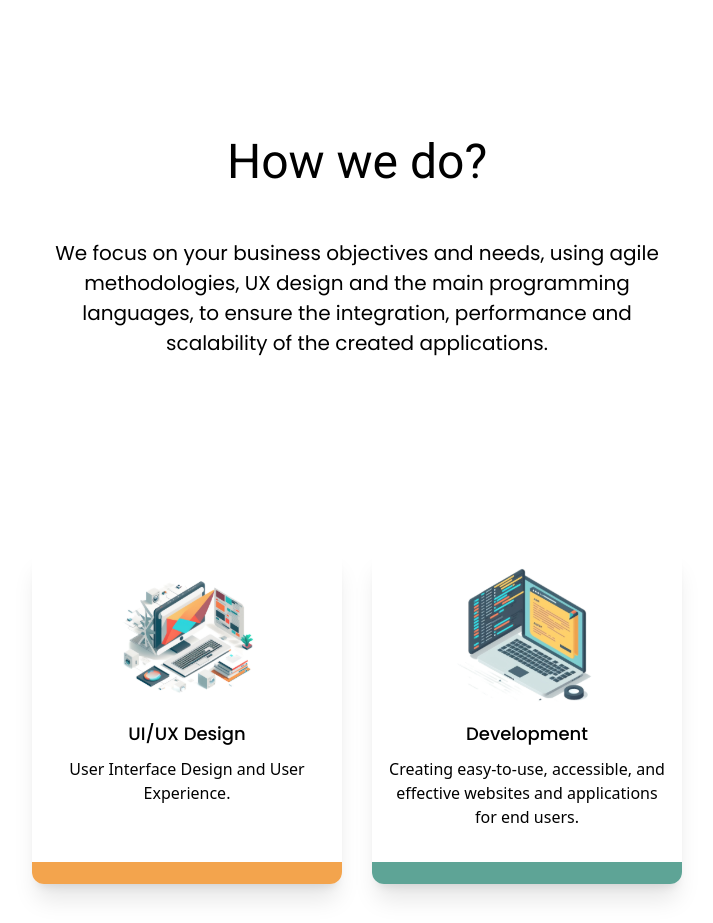
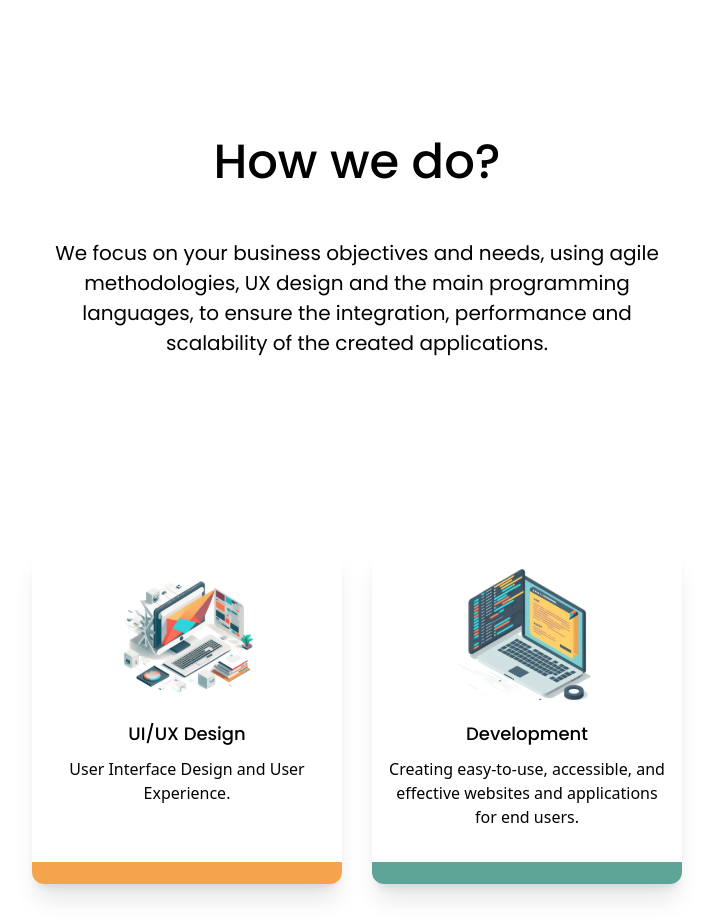
Before and after one commit to contentcraftstudio/Coderlabs-web-2.0, a Next.js app: page / in a window 1280 px wide. Shown: the part 1340-2263 px from the top of the page, without its empty margins (283-996 px from the left). Built offline with nearby package versions, Linux system fonts and the light colour scheme.

Commit message:
Change::Cards.tsx

```diff
--- a/components/Cards.tsx
+++ b/components/Cards.tsx
@@ -10,7 +10,7 @@ export default function Cards ({}: Props) {
   return (
     <>
       <div className='sm:pb-[0px] lg:pb-[10px]'>
-        <h2 className='font-primary font-mediun text-center sm:text-[34px] md:text-[48px] xl:text-[60px] mb-[40px]'>{t('How_we_do')}</h2>
+        <h2 className='text-center font-secondary font-medium sm:text-[34px] lg:text-[48px] mb-[40px]'>{t('How_we_do')}</h2>
         <p className=' font-secondary font-normal text-center sm:text-[16px] md:text-[20px] sm:w-[330px] md:w-[630px] xl:w-[730px] mx-auto'>{t('paragraph_focus')}</p>
       </div>
       <div className='flex justify-center flex-wrap gap-[30px]'>
```
